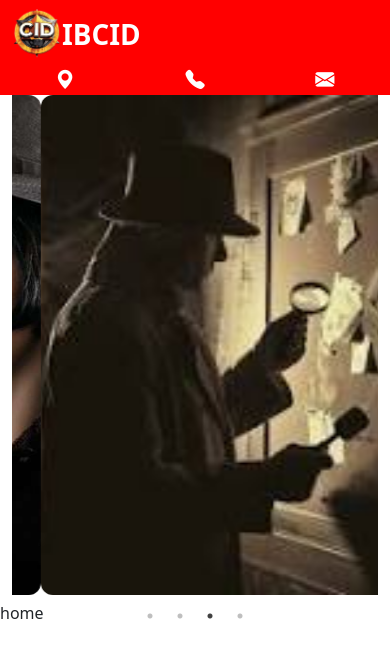
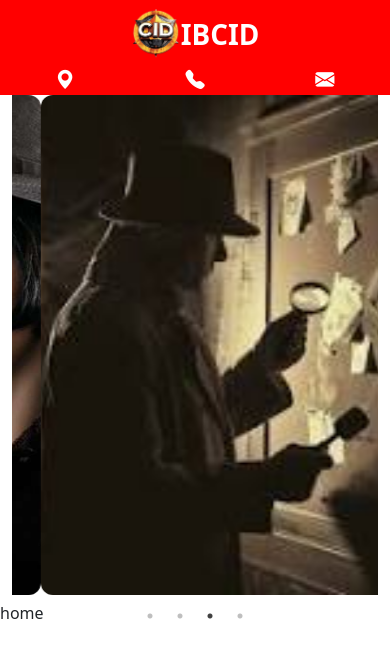
Before and after one commit to GandhiRam2202/ibcid, a React (Vite) app: page / in a window 390 px wide. Shown: the top 658 px of the page. Built offline with nearby package versions, Linux system fonts and the light colour scheme.

Commit message:
nav bar update

```diff
--- a/src/Components/Navbar.jsx
+++ b/src/Components/Navbar.jsx
@@ -28,14 +28,16 @@ const Navbar = () => {
 
     return (
         <>
-            <div className='container-fluid bg'>
+            <div className='container-fluid bg sticky-top'>
                 <div className="col-lg-12">
 
                     <div className="row">
 
-                        <div className="col-sm-6 fw-bolder mt-2 fs-1">
+                        <div className="col-sm-12 col-lg-6 d-none d-lg-block fw-bolder mt-2 fs-1">
                             <img src='/images/logo.png' height='50' className='mb-2' />IBCID</div>
-                        <div className="col-6">
+                             <div className="col-sm-12 fw-bolder d-lg-none d-sm-block text-center mt-2 fs-1">
+                            <img src='/images/logo.png' height='50' className='mb-2' />IBCID</div>
+                        <div className="col-sm-12 col-lg-6">
                             <div className="row">
                                 <div className="col-6 text-center d-lg-block d-none" onClick={handleOpenMap}>
                                     <div>
```
